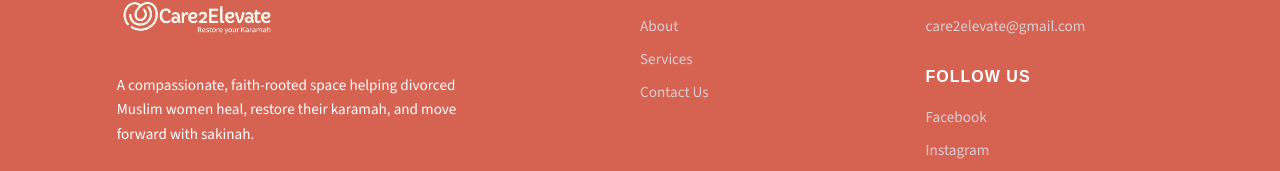
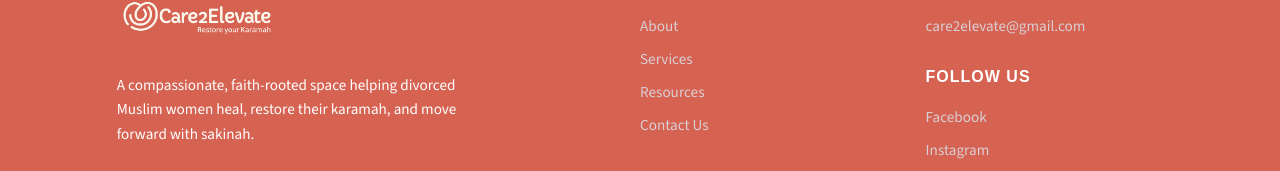
Before and after one commit to kbarakzai97/care2elevate, a React (Vite) app: page / in a window 1280 px wide. Shown: the part 8400-8571 px from the top of the page. Built offline with nearby package versions, Linux system fonts and the light colour scheme; a web font is replaced by a local one.

Commit message:
Added Resources to the Explore section in footer

```diff
--- a/src/components/Footer.jsx
+++ b/src/components/Footer.jsx
@@ -25,6 +25,7 @@ export default function Footer() {
                 <ul className="footer-list">
                     <li><HashLink smooth to="/care2elevate/#about-section">{"About"}</HashLink></li>
                     <li><HashLink smooth to="/care2elevate/#services-section">{"Services"}</HashLink></li>
+                    <li><Link to="/care2elevate/resources">{"Resources"}</Link></li>
                     <li><HashLink smooth to="/care2elevate/#contact-section">{"Contact Us"}</HashLink></li>
                 </ul>
             </div>
```
